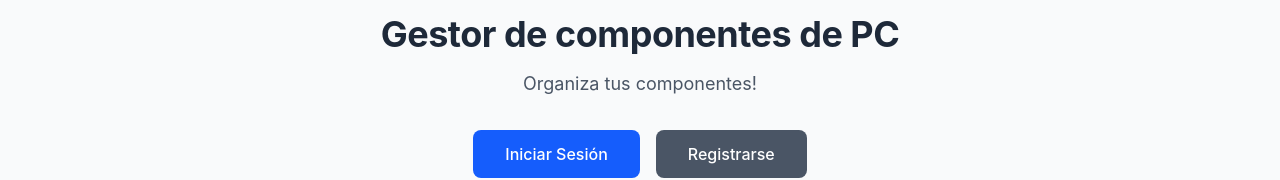
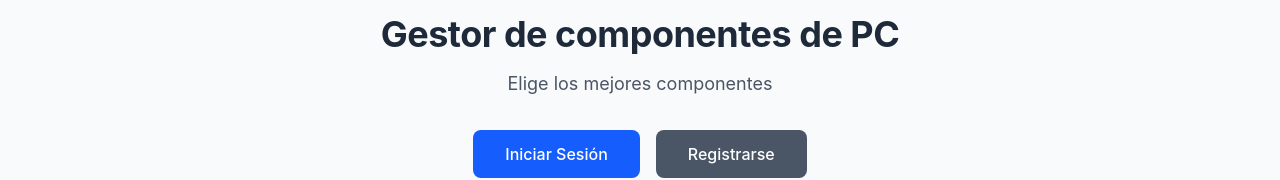
Before and after one commit to LuisFernandoHedzHedz005/Sitio_web_componentes, a Next.js app: page / in a window 1280 px wide. Shown: the part 416-596 px from the top of the page. Built offline with nearby package versions, Linux system fonts and the light colour scheme.

Commit message:
cambiando textos de las vistas

```diff
--- a/src/app/page.js
+++ b/src/app/page.js
@@ -33,7 +33,7 @@ export default function HomePage() {
       </h1>
 
       <p className="text-lg text-gray-600 mb-8 text-center max-w-md">
-        Organiza tus componentes!
+        Elige los mejores componentes
       </p>
 
       {/* Botones reutilizando el componente */}
```
